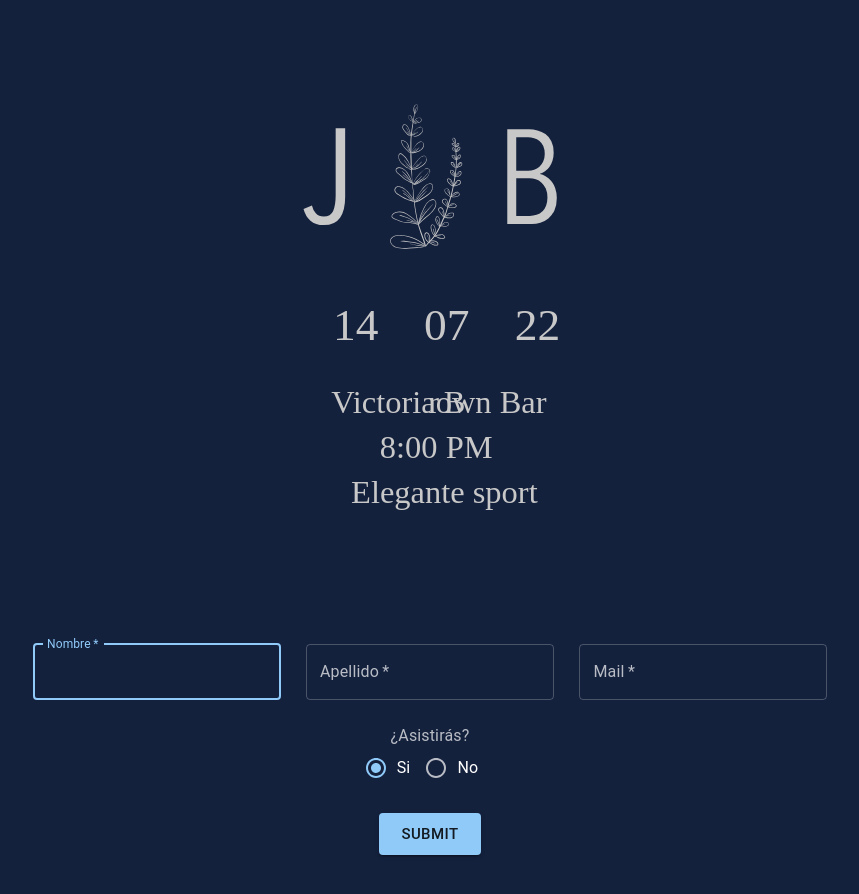
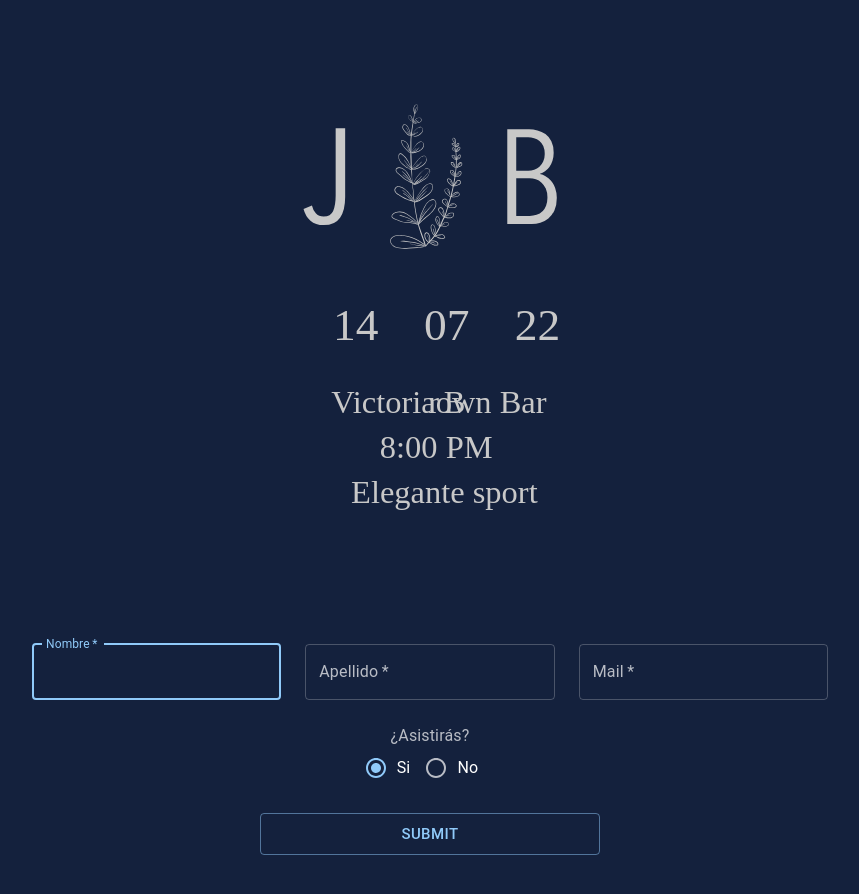
Before and after one commit to BRitorto/britorto.github.io, a React (Create React App) app: page / in a window 1280 px wide. Shown: the top 894 px of the page, without its empty margins (210-1069 px from the left). Built offline with nearby package versions, Linux system fonts and the light colour scheme; the HTML template or start-up script is replaced by a standard one.

Commit message:
Fix safari again

```diff
--- a/src/InviteeForm.js
+++ b/src/InviteeForm.js
@@ -26,8 +26,8 @@ export default function InviteeForm() {
 
     return (
         <Grid container justifyContent="center" alignItems="center" spacing={3}>
-            <Grid item xs={12} sm={3}>
-                <FormControl>
+            <Grid item xs={8} sm={3}>
+                <FormControl fullWidth>
                     <InputLabel required htmlFor="name">Nombre</InputLabel>
                     <OutlinedInput
                         id="name"
@@ -39,8 +39,8 @@ export default function InviteeForm() {
                     />
                 </FormControl>
             </Grid>
-            <Grid item xs={12} sm={3}>
-                <FormControl>
+            <Grid item xs={8} sm={3}>
+                <FormControl fullWidth>
                     <InputLabel required htmlFor="lastName">Apellido</InputLabel>
                     <OutlinedInput
                         id="lastName"
@@ -51,8 +51,8 @@ export default function InviteeForm() {
                     />
                 </FormControl>
             </Grid>
-            <Grid item xs={12} sm={3}>
-                <FormControl>
+            <Grid item xs={8} sm={3}>
+                <FormControl fullWidth>
                     <InputLabel required htmlFor="mail">Mail</InputLabel>
                     <OutlinedInput
                         id="mail"
@@ -78,8 +78,8 @@ export default function InviteeForm() {
                     </RadioGroup>
                 </FormControl>
             </Grid>
-            <Grid item xs={12}>
-                <Button type="submit" size="large" variant="contained" onClick={submit}>Submit</Button>
+            <Grid item xs={8} sm={4}>
+                <Button fullWidth type="submit" size="large" variant="outlined" onClick={submit}>Submit</Button>
             </Grid>
         </Grid>
     );
```
